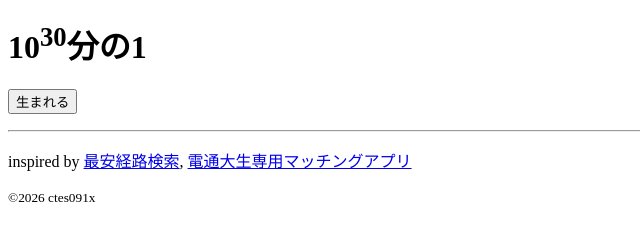
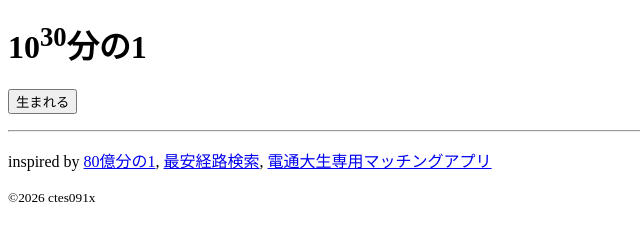
Before and after one commit to ctes091x/1in1e30, a plain HTML site: page index.html in a window 1280 px wide. Shown: the whole page, without its empty margins (0-640 px from the left). Drawn offline with Linux system fonts and the light colour scheme.

Commit message:
Update footer links in index.html

```diff
--- a/index.html
+++ b/index.html
@@ -20,6 +20,7 @@
     <footer>
       <p>
         inspired by
+        <a href="https://1in8b.life/ja/">80億分の1</a>,
         <a href="https://hutinoatari.github.io/cheapTransfer/">最安経路検索</a>,
         <a href="https://uec-matching.mimifuwacc.workers.dev/">電通大生専用マッチングアプリ</a>
       </p>
```
